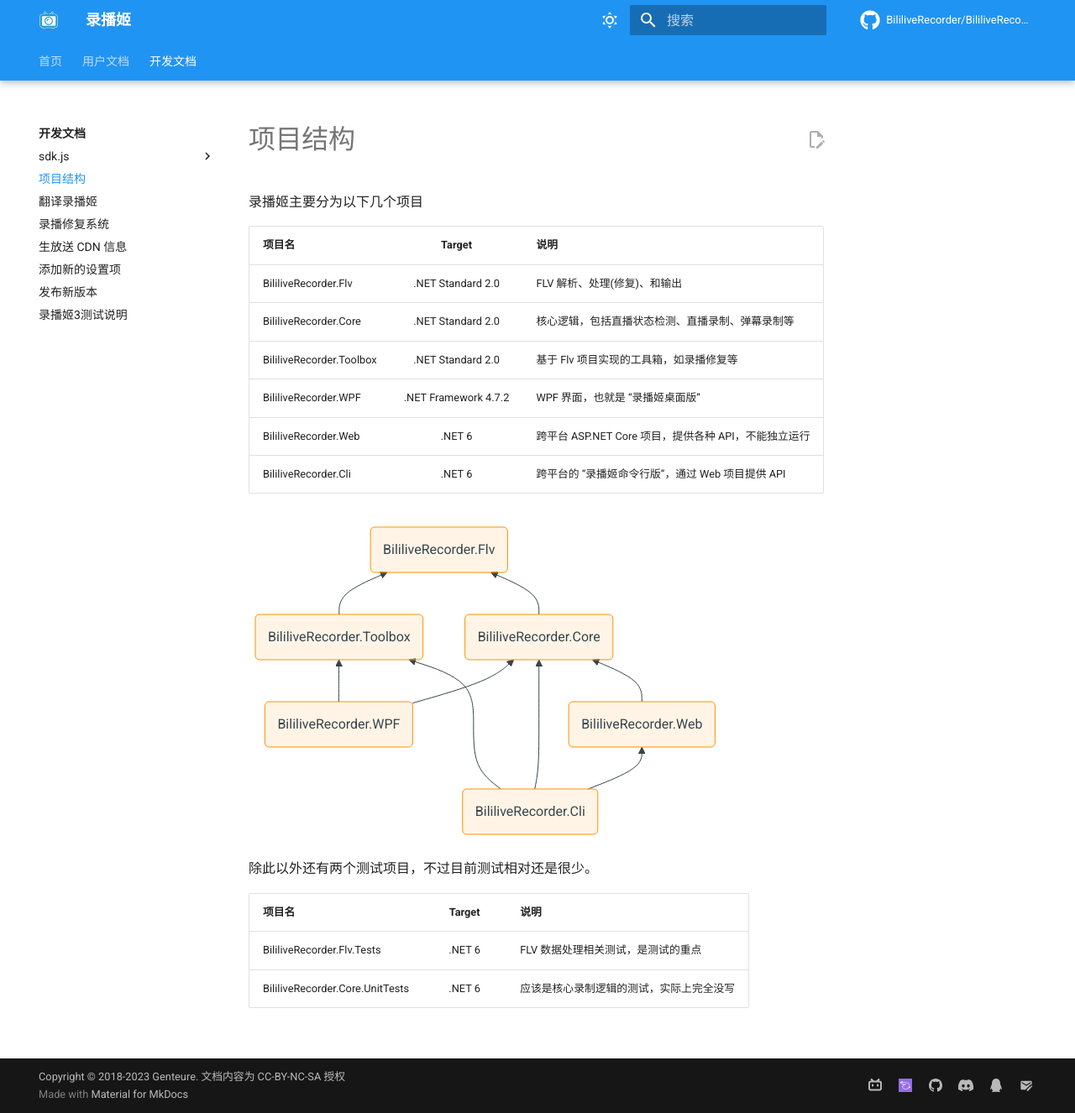
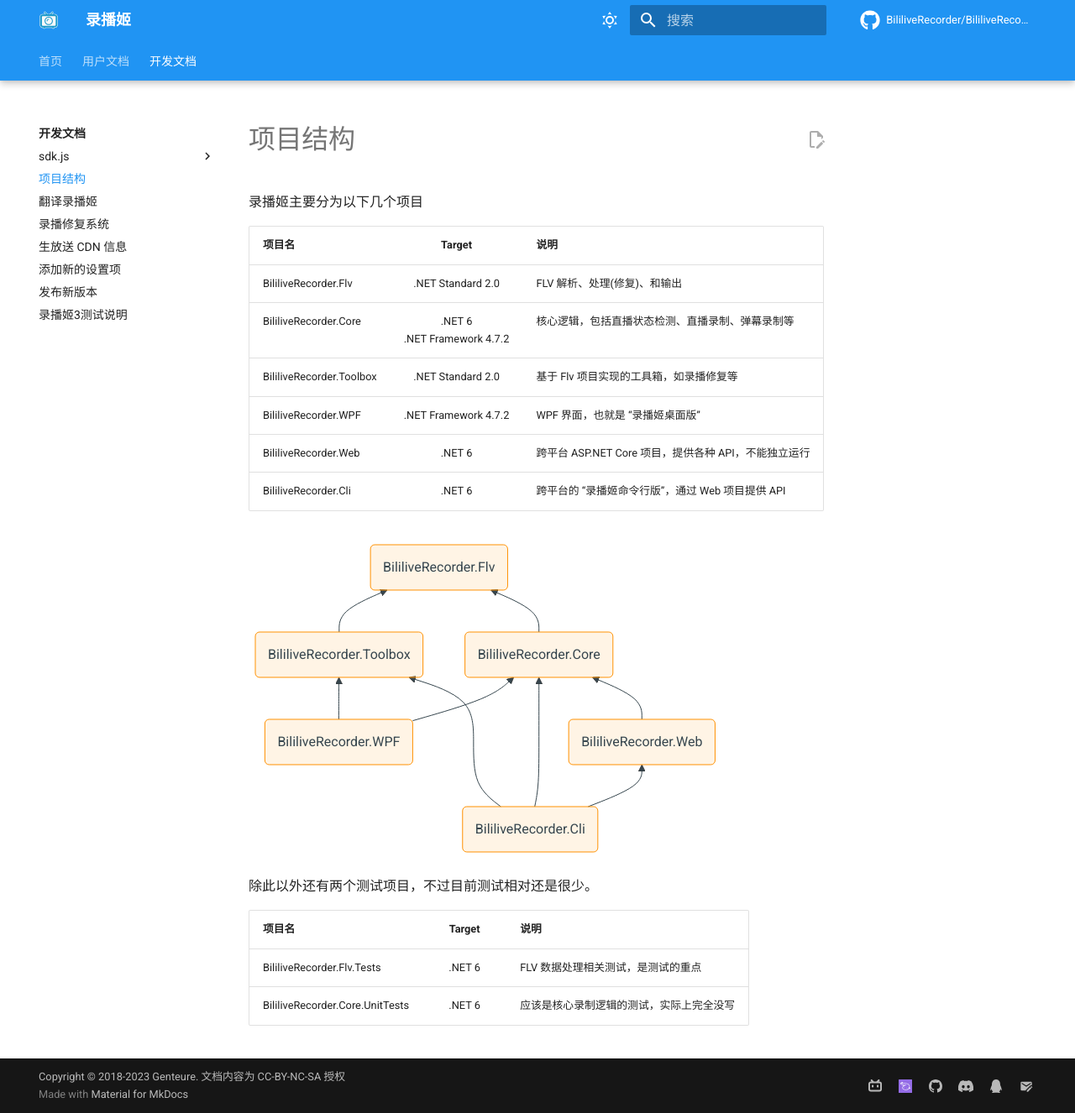
Before and after one commit to BililiveRecorder/website, an MkDocs documentation site: the page built from docs/dev/projects.md, in a window 1280 px wide and 1326 px high. Shown: the whole window at 84% size. Built offline with MkDocs 1.6.1 and Material for MkDocs 9.7.7, drawn with Linux system fonts in a browser that asks for light colours; comment, search, counter and statistics services are not loaded.

Commit message:
update projects.md

```diff
--- a/docs/dev/projects.md
+++ b/docs/dev/projects.md
@@ -5,7 +5,7 @@
 项目名 | Target | 说明
 :---- | :-----: | :---
 BililiveRecorder.Flv | .NET Standard 2.0 | FLV 解析、处理(修复)、和输出
-BililiveRecorder.Core | .NET Standard 2.0 | 核心逻辑，包括直播状态检测、直播录制、弹幕录制等
+BililiveRecorder.Core | .NET 6<br>.NET Framework 4.7.2 | 核心逻辑，包括直播状态检测、直播录制、弹幕录制等
 BililiveRecorder.Toolbox | .NET Standard 2.0 | 基于 Flv 项目实现的工具箱，如录播修复等
 BililiveRecorder.WPF | .NET Framework 4.7.2 | WPF 界面，也就是 “录播姬桌面版”
 BililiveRecorder.Web | .NET 6 | 跨平台 ASP.NET Core 项目，提供各种 API，不能独立运行
```
